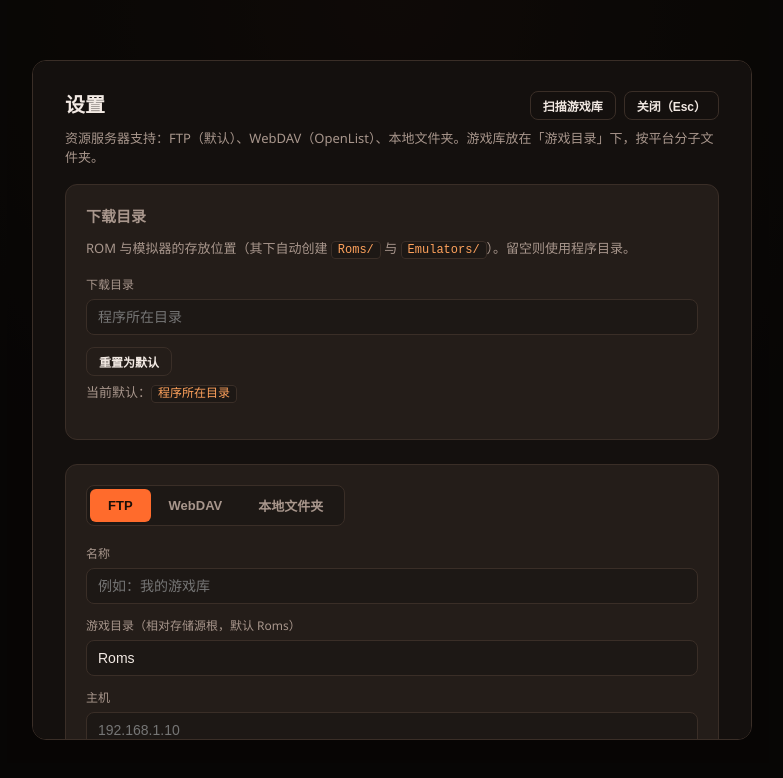
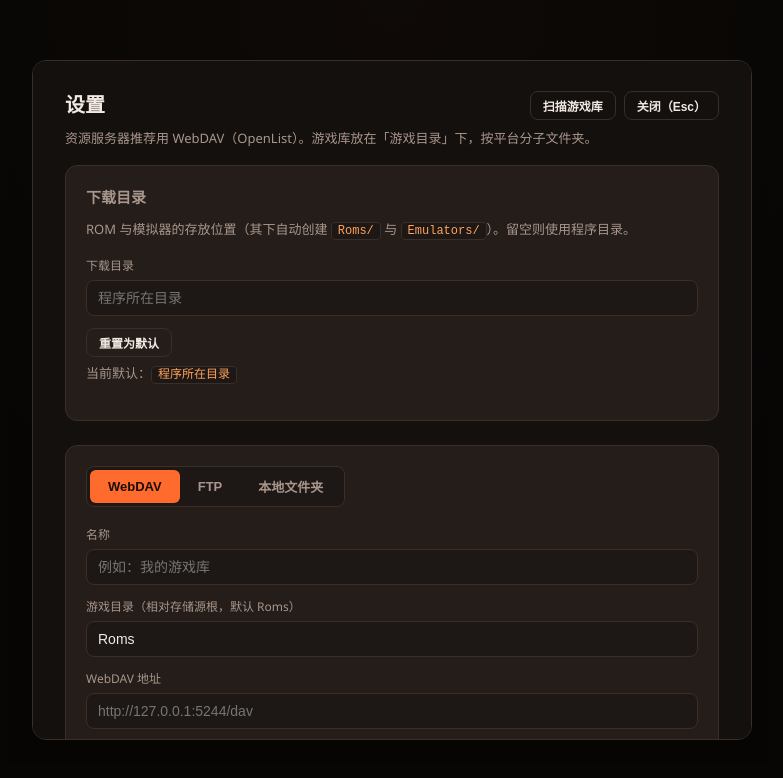
Before and after one commit to kadu999/EmberHub, a React (Vite) app in the folder app/: page / in a window 1280 px wide. Both pictures are taken after a click on the button "打开设置". Shown: the top 778 px of the page, without its empty margins (248-1031 px from the left). Built offline with nearby package versions, Linux system fonts and the light colour scheme.

Commit message:
feat(ui): make WebDAV (OpenList) the default source type again

```diff
--- a/app/src/features/sources/SourcesPage.tsx
+++ b/app/src/features/sources/SourcesPage.tsx
@@ -38,7 +38,7 @@ export function SourcesPage({ onClose }: Props) {
     tauri.defaultDownloadDir().then(setDefaultDir).catch(() => undefined);
   }, []);
 
-  const [kind, setKind] = useState<StorageKind>("ftp");
+  const [kind, setKind] = useState<StorageKind>("webdav");
   const [name, setName] = useState("");
   const [romsPath, setRomsPath] = useState("Roms");
   const [root, setRoot] = useState("");
@@ -142,7 +142,7 @@ export function SourcesPage({ onClose }: Props) {
         </div>
       </div>
       <p className="hint">
-        资源服务器支持：FTP（默认）、WebDAV（OpenList）、本地文件夹。游戏库放在「游戏目录」下，按平台分子文件夹。
+        资源服务器推荐用 WebDAV（OpenList）。游戏库放在「游戏目录」下，按平台分子文件夹。
       </p>
 
       <div className="card">
@@ -170,11 +170,11 @@ export function SourcesPage({ onClose }: Props) {
 
       <div className="card">
         <div className="segmented">
+          <button className={kind === "webdav" ? "active" : ""} onClick={() => setKind("webdav")}>
+            WebDAV
+          </button>
           <button className={kind === "ftp" ? "active" : ""} onClick={() => setKind("ftp")}>
             FTP
-          </button>
-          <button className={kind === "webdav" ? "active" : ""} onClick={() => setKind("webdav")}>
-            WebDAV
           </button>
           <button className={kind === "local" ? "active" : ""} onClick={() => setKind("local")}>
             本地文件夹
```
